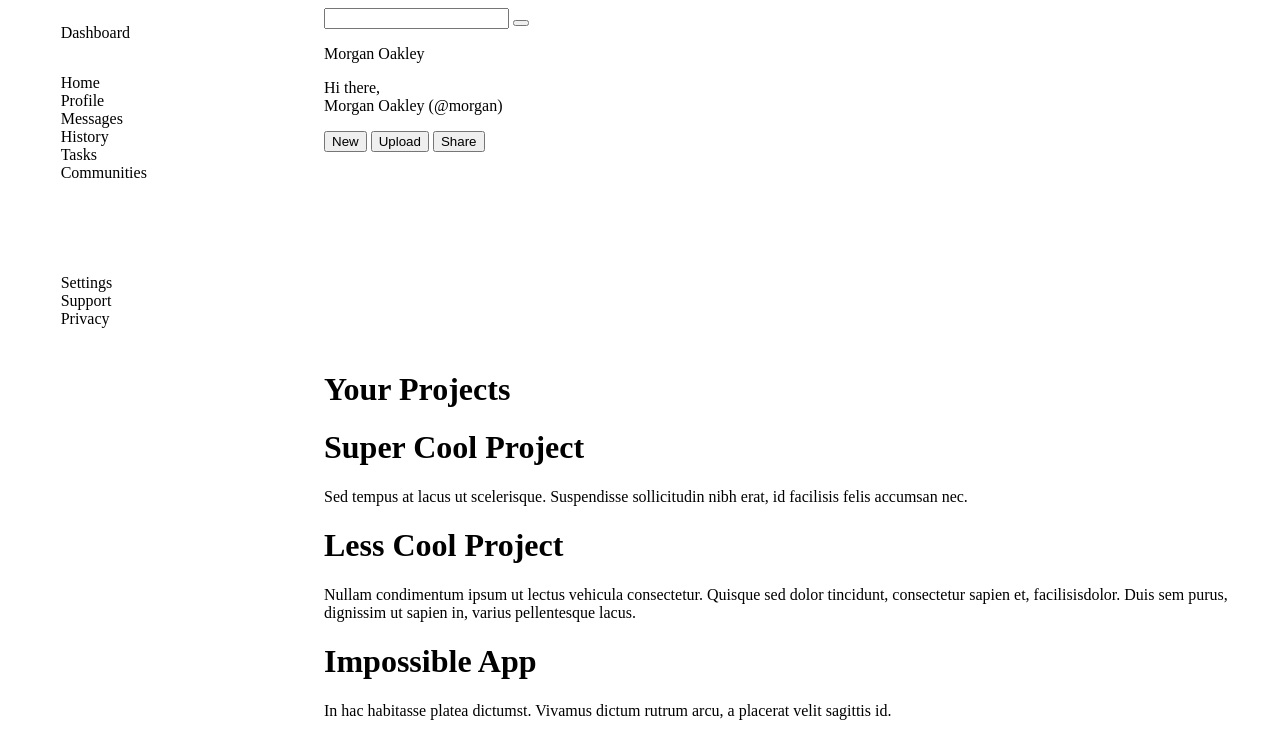
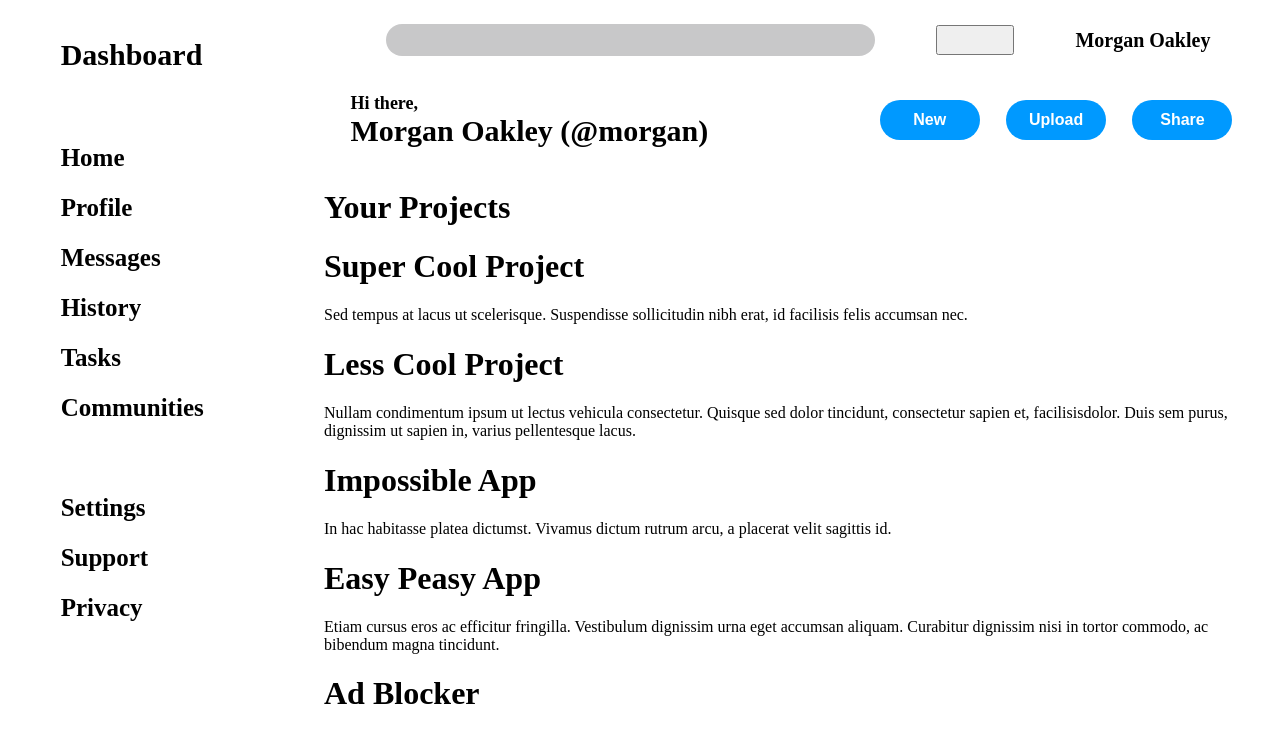
Before and after one commit to tylermoroz/admin-dashboard, a plain HTML site: page index.html in a window 1280 px wide. Shown: the top 731 px of the page. Drawn offline with Linux system fonts and the light colour scheme.

Commit message:
Add html classes, finish sidebar grid layout and start header div grid layout

```diff
--- a/index.html
+++ b/index.html
@@ -12,16 +12,18 @@
     <div class="container">
 
         <div class="header">
-            <div>
+            <div class="header-row-1">
                 <input type="text">
                 <button></button>
                 <p>Morgan Oakley</p>
             </div>
-            <div>
-                <p>Hi there, <br> Morgan Oakley (@morgan)</p>
-                <button>New</button>
-                <button>Upload</button>
-                <button>Share</button>
+            <div class="header-row-2">
+                <p>Hi there, <br> <span>Morgan Oakley (@morgan)</span></p>
+                <div class="buttons">
+                    <button>New</button>
+                    <button>Upload</button>
+                    <button>Share</button>
+                </div>
             </div>
         </div>
 
--- a/style.css
+++ b/style.css
@@ -1,5 +1,7 @@
 .container {
     display: grid;
+    min-height: 100vh;
+    max-height: 100vh;
     grid-template-columns: repeat(4, 1fr);
     grid-template-rows: repeat(5, 1fr);
 }
@@ -7,6 +9,69 @@
 .header {
     grid-column: 2 / 5;
     grid-row: 1 / 2;
+    display: grid;
+    grid-template-rows: 1fr 1.5fr;
+}
+
+.header .header-row-1 {
+    display: grid;
+    grid-template-areas:
+        ". search search search search search . button . name";
+    align-items: center;
+}
+
+.header .header-row-1 input {
+    grid-area: search;
+    height: 30px;
+    border: none;
+    border-radius: 100px;
+    background-color:rgba(180, 181, 182, 0.733)
+}
+
+.header .header-row-1 button {
+    grid-area: button;
+    height: 30px;
+}
+
+.header .header-row-1 p {
+    grid-area: name;
+    font-size: 20px;
+    font-weight: 600;
+}
+
+.header .header-row-2 {
+    display: grid;
+    grid-template-areas:
+        ". intro intro intro . . . buttons buttons buttons .";
+        align-items: center;
+}
+
+.header .header-row-2 p {
+    grid-area: intro;
+    font-size: 18px;
+    font-weight: 600;
+}
+
+.header .header-row-2 span {
+    font-size: 30px;
+}
+
+.header .header-row-2 .buttons {
+    grid-area: buttons;
+    display: grid;
+    grid-template-columns: 1fr 1fr 1fr;
+    justify-items: center;
+}
+
+.header .header-row-2 button {
+    border-radius: 100px;
+    border: none;
+    height: 40px;
+    background-color: rgb(0, 153, 255);
+    color: white;
+    font-size: 16px;
+    font-weight: 600;
+    width: 100px;
 }
 
 .sidebar {
@@ -14,27 +79,36 @@
     grid-row: 1 / 6;
     display: grid;
     grid-template-columns: 1fr 5fr;
-    grid-template-rows: 50px 200px 150px;
+    grid-template-rows: 100px 350px 200px;
 }
 
 .sidebar .dashboard-title {
     grid-column: 2 / 3;
     grid-row: 1 / 2;
+    font-size: 30px;
+    font-weight: 600;
 }
 
 .sidebar .dashboard-list {
     grid-column: 2 / 3;
     grid-row: 2 / 3;
+    display: grid;
+    align-items: center;
     list-style: none;
     margin-left: -40px;
+    font-size: 25px;
+    font-weight: 550;
 }
 
 .sidebar .settings-list {
     grid-column: 2 / 3;
     grid-row: 3 / 4;
+    display: grid;
+    align-items: center;
     list-style: none;
     margin-left: -40px;
-
+    font-size: 25px;
+    font-weight: 550;
 }
 
 .main-content {
```
